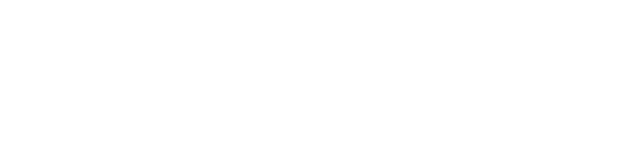
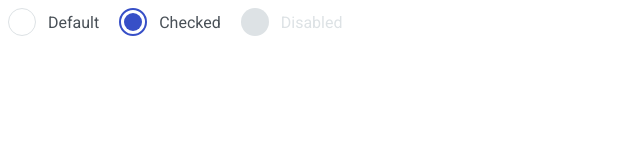
Before and after one commit to js-tasks-ru/htmlcss-20220120_alexander-kuimov, a website: page 07-lection5/02-radio/index.html in a window 1280 px wide. Shown: the whole page, without its empty margins (0-640 px from the left). Drawn offline with Linux system fonts and the light colour scheme.

Commit message:
Add homework 7-2

```diff
--- a/07-lection5/02-radio/index.html
+++ b/07-lection5/02-radio/index.html
@@ -6,6 +6,24 @@
         <link rel="stylesheet" href="./radio.css">
     </head>
     <body>
+        <div class="radio-wrapper">
+            <label class="radio-btn">
+                <input type="radio" name="radio-btn" class="radio-btn__input" tabindex="1">
+                <span class="radio-btn__item"></span>
+                <span class="radio-btn__label">Default</span>
+            </label>
 
+            <label class="radio-btn">
+                <input type="radio" name="radio-btn" class="radio-btn__input" tabindex="1" checked>
+                <span class="radio-btn__item"></span>
+                <span class="radio-btn__label">Checked</span>
+            </label>
+
+            <label class="radio-btn">
+                <input type="radio" name="radio-btn" class="radio-btn__input" tabindex="1" disabled>
+                <span class="radio-btn__item"></span>
+                <span class="radio-btn__label">Disabled</span>
+            </label>
+        </div>
     </body>
 </html>
--- a/07-lection5/02-radio/radio.css
+++ b/07-lection5/02-radio/radio.css
@@ -0,0 +1,81 @@
+.radio-wrapper {
+    display: flex;
+    gap: 20px;
+}
+
+.radio-btn {
+    display: inline-flex;
+    align-items: center;
+    gap: 12px;
+    font-family: 'Inter', sans-serif;
+    font-weight: 400;
+    font-size: 16px;
+    color: var(--grey-4);
+}
+
+.radio-btn__item {
+    position: relative;
+    display: flex;
+    align-items: center;
+    justify-content: center;
+    width: 28px;
+    height: 28px;
+    background-color: var(--white);
+    border: 1px solid var(--grey-2);
+    box-sizing: border-box;
+    border-radius: 50%;
+    cursor: pointer;
+}
+
+.radio-btn__input {
+    position: absolute;
+    clip: rect(0,0,0,0);
+    opacity: 0;
+}
+
+.radio-btn__input:focus ~ .radio-btn__item {
+    border: 2px solid var(--blue);
+}
+
+.radio-btn__input:focus ~ .radio-btn__label {
+    border-bottom: 2px solid var(--blue);
+}
+
+.radio-btn__input:checked ~ .radio-btn__item {
+    border: 2px solid var(--blue);
+}
+
+.radio-btn__input:checked ~ .radio-btn__item:after {
+    content: "";
+    width: 18px;
+    height: 18px;
+    background-color: var(--blue);
+    position: absolute;
+    top: 50%;
+    left: 50%;
+    transform: translate(-50%, -50%);
+    border-radius: 50%;
+}
+
+.radio-btn__input:checked:focus ~ .radio-btn__label {
+    border: none;
+}
+
+.radio-btn__input:disabled ~ .radio-btn__item {
+    background-color: var(--grey-2);
+    color: var(--grey-2);
+    border: none;
+    cursor: not-allowed;
+}
+
+.radio-btn__input:disabled ~ .radio-btn__label {
+    color: var(--grey-2);
+}
+
+.radio-btn__input:disabled:focus ~ .radio-btn__label {
+    border: none;
+}
+
+.radio-btn__input:disabled ~ .radio-btn__item:after {
+    display: none;
+}
```
